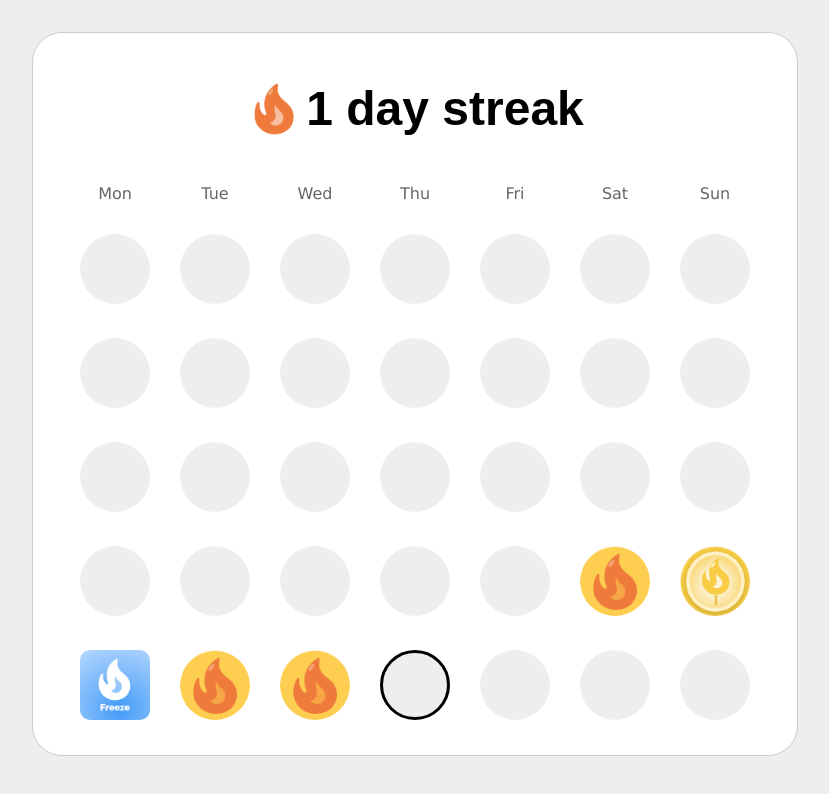
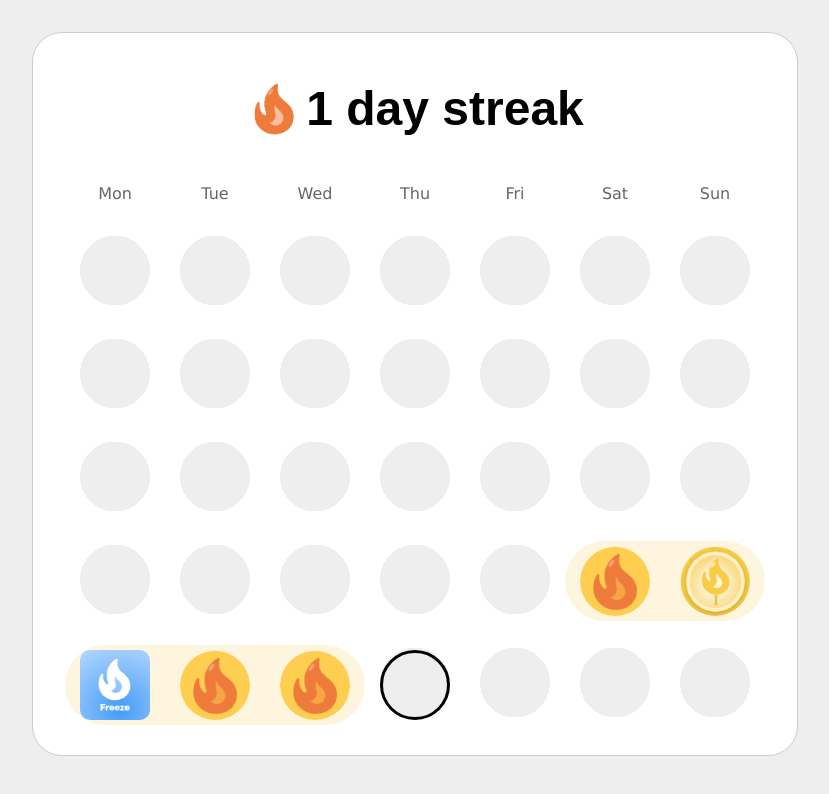
Before and after one commit to matt-newman/potential-fortnight, a React (Create React App) app: page / in a window 1280 px wide. Shown: the top 794 px of the page, without its empty margins (225-1054 px from the left). Built offline with nearby package versions, Linux system fonts and the light colour scheme.

Commit message:
having fun with css to do background of streak

```diff
--- a/src/components/calendar/calendar.css
+++ b/src/components/calendar/calendar.css
@@ -32,29 +32,63 @@
 }
 
 .days {
+    background: radial-gradient(circle at center, #eee 0%, #eee 35px, transparent 35px);
+    background-size: 100px 103px;
     max-width: 700px;
 }
 
 .day {
-    background: radial-gradient(#eee 35px, transparent 35px);
-    border-radius: 50%;
+    /* background: radial-gradient(#eee 35px, transparent 35px); */
+    /* background: #FEF5DE; */
     display: inline-block;
     height: 70px;
     width: 70px;
     overflow: hidden;
-    margin: 15px;
+    padding: 5px 15px;
+    margin: 10px 0;
 }
 
-.day--today {
+.day--streak {
+    background-color: #FEF5DE;
+}
+
+.day--streak:first-of-type {
+    border-radius: 40px 0 0 40px;
+}
+
+.day--streak:last-of-type {
+    border-radius: 0 40px 40px 0;
+}
+
+.day.week-start {
+    border-radius: 40px 0 0 40px;
+}
+
+.day.week-end {
+    border-radius: 0 40px 40px 0;
+}
+
+.day--streak.week-end:first-of-type,
+.day--streak.week-start:last-of-type {
+    border-radius: 40px;
+}
+
+.day--today::after {
+    content: '';
+    display: block;
+    border-radius: 50%;
+    width: 70px;
+    height: 70px;
     outline: solid 3px black;
     outline-offset: -3px;
 }
 
-.day.day--freeze {
-    border-radius: 10px;
-}
-
 .day-image {
+    border-radius: 50%;
     max-width: 70px;
     max-height: 70px;
 }
+
+.day--freeze .day-image {
+    border-radius: 10px;
+}
--- a/src/components/calendar/calendar.tsx
+++ b/src/components/calendar/calendar.tsx
@@ -101,18 +101,25 @@ function renderDay(day: CalendarDay, index: number) {
 
     const dayNum = date.getDate();
     const isValidDay = dayNum > -1 || type === 'empty';
+    const isEmpty = type === 'empty';
     const fallbackType = type || 'empty';
     const today = new Date();
-    const todayOffset = (today.getDay() + 6) % 7; // to make monday 0
-    const isToday = (today.getDate() + todayOffset) === index + 1; // index + 1, due to shift of insertAt
+    const month = getMonthInfo(today.getMonth(), today.getFullYear());
+    const isToday = (month.shiftFromMondayToFirstDayOfMonth + today.getDate() - 1) === index; // getDate() - 1, to shift date to be 0 indexed like array
+    let weekClass = index % 7 === 0 ? ' week-start ' : ''; // start of week
+    weekClass += index % 7 === 6 ? ' week-end ' : ''; // end of week
 
     return (
         <>
-            {isValidDay && (
-                <div className={`day day--${fallbackType} ${isToday ? 'day--today' : ''}`}>
+            {/* div vs span tweak to allow css :first-of-type selector */}
+            {isEmpty && (
+                <div className={`day day--${fallbackType} ${isToday ? 'day--today' : ''} ${weekClass}`}></div>
+            )}
+            {isValidDay && !isEmpty && (
+                <span className={`day day--${fallbackType} day--streak ${isToday ? 'day--today' : ''} ${weekClass}`}>
                     {/* {today.getDate()} - {todayOffset} - {index} */}
                     {isValidDay && type !== 'empty' && (<img className={'day-image'} alt={`${type}`} src={`/images/${type}.png`} />)}
-                </div>
+                </span>
             )}
         </>
     )
```
